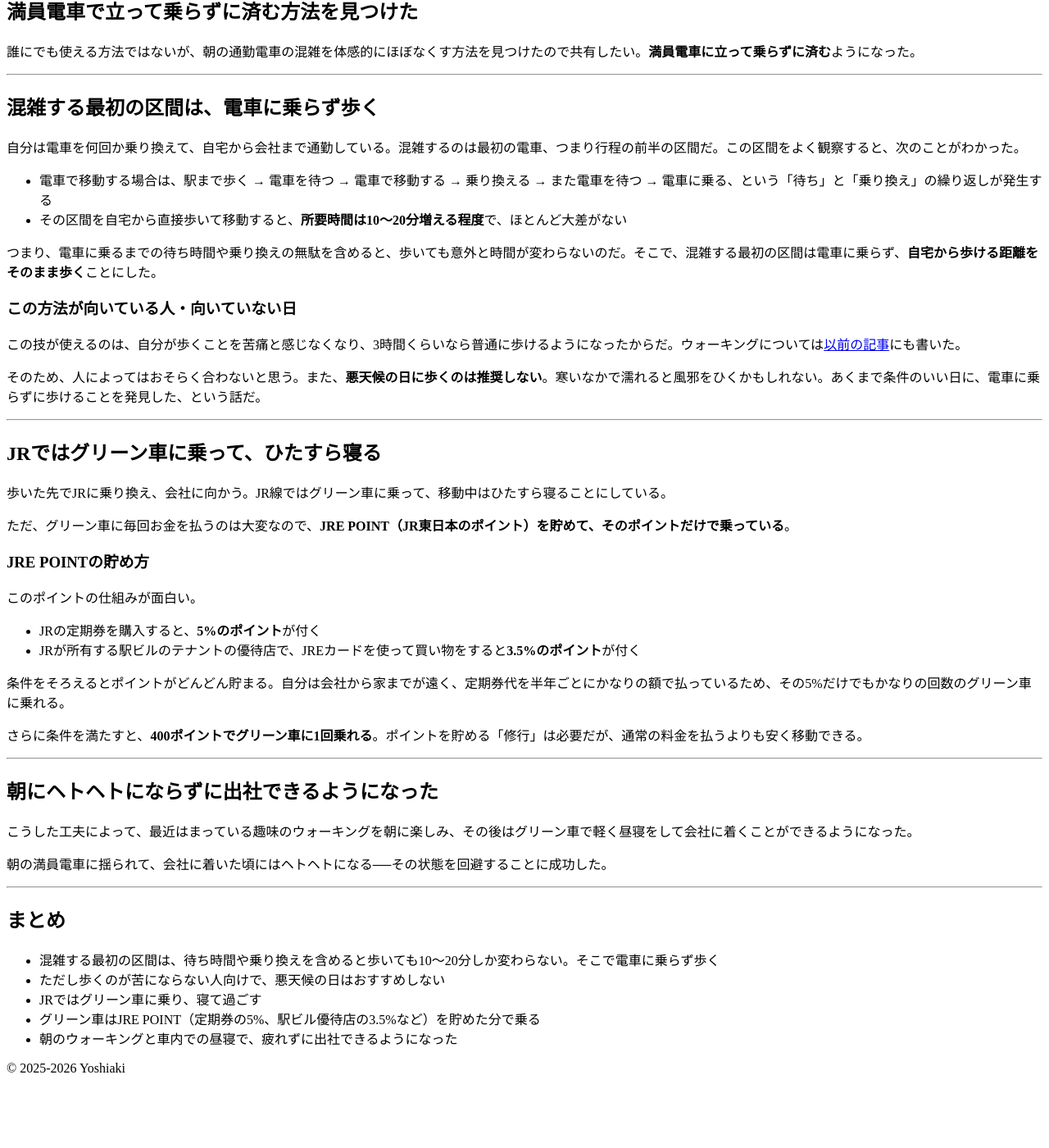
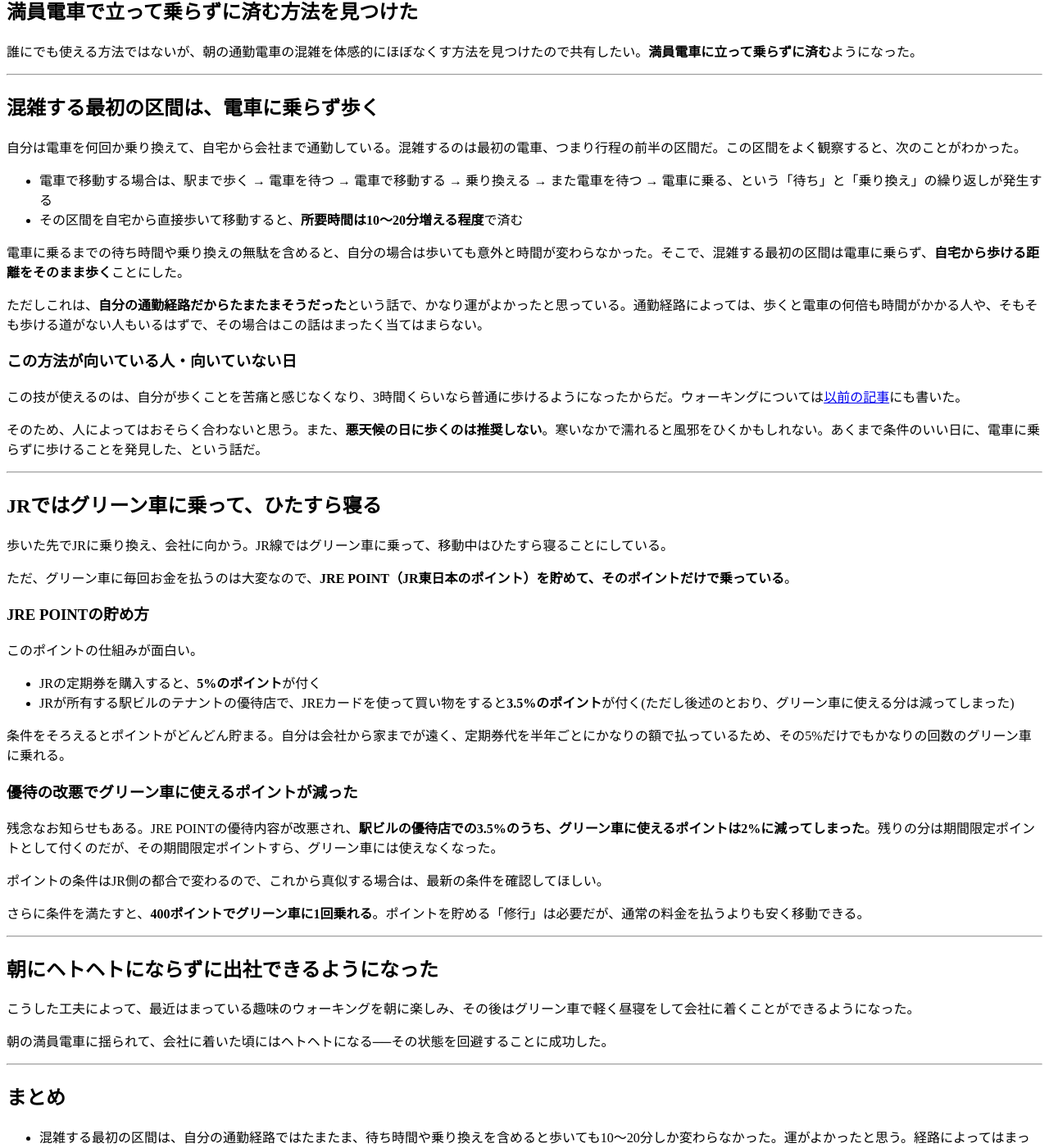
Before and after one commit to yossato/articles, a Jekyll site: the page built from _posts/2026-11-11-commute-walk-green-car.md, in a window 1280 px wide and 1400 px high, scrolled down 190 px. Shown: the whole window at 82% size. Built offline with Jekyll 4.4.1, drawn with Linux system fonts in a browser that asks for light colours; before the commit the page ends 1518 px from its top, so only the background shows below that; some of the changed text lies outside the part shown.

Commit message:
通勤経路は幸運だった旨とJREポイント優待縮小について追記
Co-Authored-By: Claude Sonnet 5.5 <noreply@anthropic.com>
Claude-Session: https://claude.ai/code/session_01WBBc6WzyLAjRqzY3r4uPec

```diff
--- a/_posts/2026-11-11-commute-walk-green-car.md
+++ b/_posts/2026-11-11-commute-walk-green-car.md
@@ -20,9 +20,11 @@ description: "朝の通勤電車の混雑を避けるため、乗り換えの多
 自分は電車を何回か乗り換えて、自宅から会社まで通勤している。混雑するのは最初の電車、つまり行程の前半の区間だ。この区間をよく観察すると、次のことがわかった。
 
 - 電車で移動する場合は、駅まで歩く → 電車を待つ → 電車で移動する → 乗り換える → また電車を待つ → 電車に乗る、という「待ち」と「乗り換え」の繰り返しが発生する
-- その区間を自宅から直接歩いて移動すると、**所要時間は10〜20分増える程度**で、ほとんど大差がない
+- その区間を自宅から直接歩いて移動すると、**所要時間は10〜20分増える程度**で済む
 
-つまり、電車に乗るまでの待ち時間や乗り換えの無駄を含めると、歩いても意外と時間が変わらないのだ。そこで、混雑する最初の区間は電車に乗らず、**自宅から歩ける距離をそのまま歩く**ことにした。
+電車に乗るまでの待ち時間や乗り換えの無駄を含めると、自分の場合は歩いても意外と時間が変わらなかった。そこで、混雑する最初の区間は電車に乗らず、**自宅から歩ける距離をそのまま歩く**ことにした。
+
+ただしこれは、**自分の通勤経路だからたまたまそうだった**という話で、かなり運がよかったと思っている。通勤経路によっては、歩くと電車の何倍も時間がかかる人や、そもそも歩ける道がない人もいるはずで、その場合はこの話はまったく当てはまらない。
 
 ### この方法が向いている人・向いていない日
 
@@ -43,9 +45,15 @@ description: "朝の通勤電車の混雑を避けるため、乗り換えの多
 このポイントの仕組みが面白い。
 
 - JRの定期券を購入すると、**5%のポイント**が付く
-- JRが所有する駅ビルのテナントの優待店で、JREカードを使って買い物をすると**3.5%のポイント**が付く
+- JRが所有する駅ビルのテナントの優待店で、JREカードを使って買い物をすると**3.5%のポイント**が付く(ただし後述のとおり、グリーン車に使える分は減ってしまった)
 
 条件をそろえるとポイントがどんどん貯まる。自分は会社から家までが遠く、定期券代を半年ごとにかなりの額で払っているため、その5%だけでもかなりの回数のグリーン車に乗れる。
+
+### 優待の改悪でグリーン車に使えるポイントが減った
+
+残念なお知らせもある。JRE POINTの優待内容が改悪され、**駅ビルの優待店での3.5%のうち、グリーン車に使えるポイントは2%に減ってしまった**。残りの分は期間限定ポイントとして付くのだが、その期間限定ポイントすら、グリーン車には使えなくなった。
+
+ポイントの条件はJR側の都合で変わるので、これから真似する場合は、最新の条件を確認してほしい。
 
 さらに条件を満たすと、**400ポイントでグリーン車に1回乗れる**。ポイントを貯める「修行」は必要だが、通常の料金を払うよりも安く移動できる。
 
@@ -61,8 +69,8 @@ description: "朝の通勤電車の混雑を避けるため、乗り換えの多
 
 ## まとめ
 
-- 混雑する最初の区間は、待ち時間や乗り換えを含めると歩いても10〜20分しか変わらない。そこで電車に乗らず歩く
-- ただし歩くのが苦にならない人向けで、悪天候の日はおすすめしない
+- 混雑する最初の区間は、自分の通勤経路ではたまたま、待ち時間や乗り換えを含めると歩いても10〜20分しか変わらなかった。運がよかったと思う。経路によってはまったく当てはまらない人もいる
+- 歩くのが苦にならない人向けで、悪天候の日はおすすめしない
 - JRではグリーン車に乗り、寝て過ごす
-- グリーン車はJRE POINT（定期券の5%、駅ビル優待店の3.5%など）を貯めた分で乗る
+- グリーン車はJRE POINTを貯めた分で乗る。ただし駅ビル優待店のポイントは、グリーン車に使える分が3.5%のうち2%に減ってしまった
 - 朝のウォーキングと車内での昼寝で、疲れずに出社できるようになった
```
